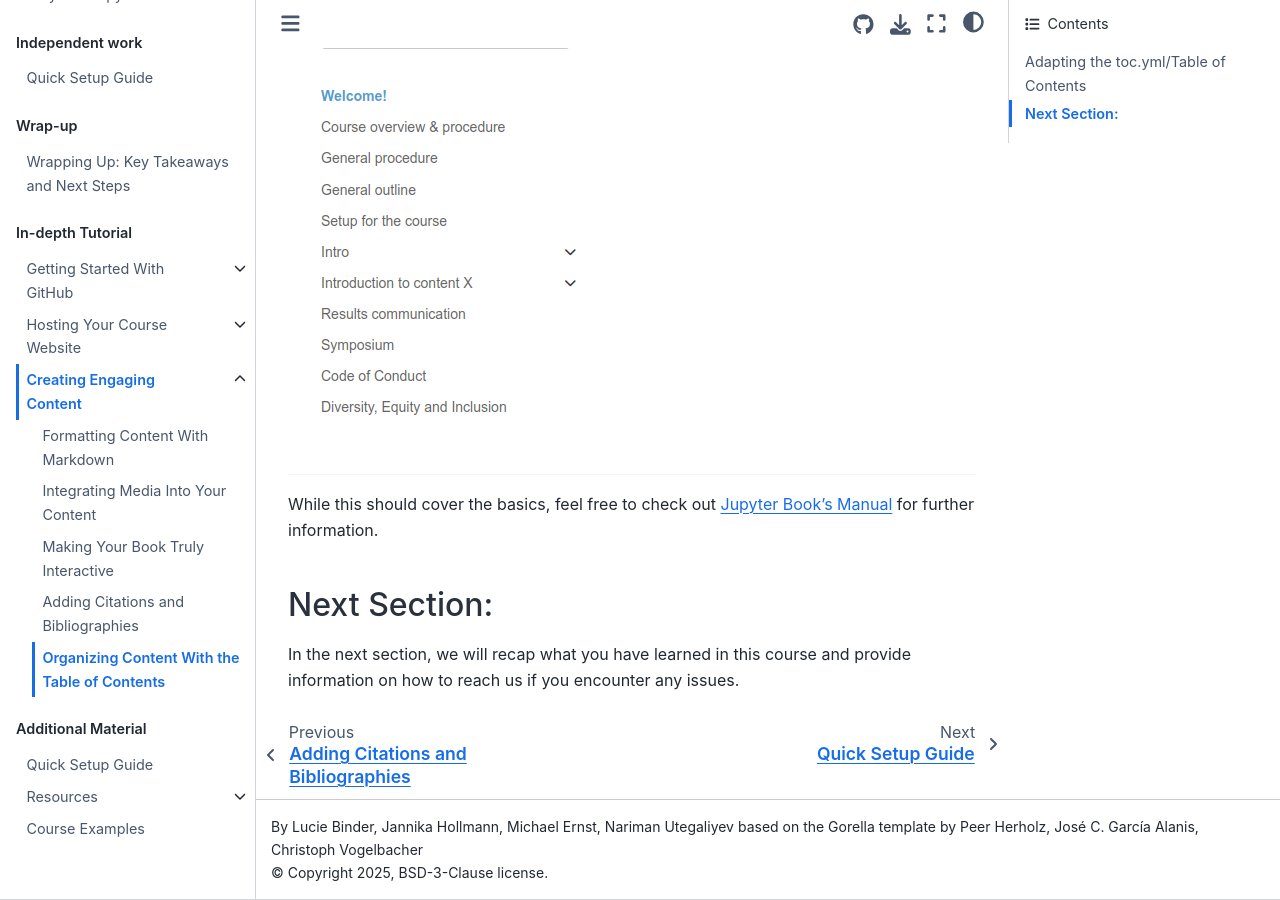
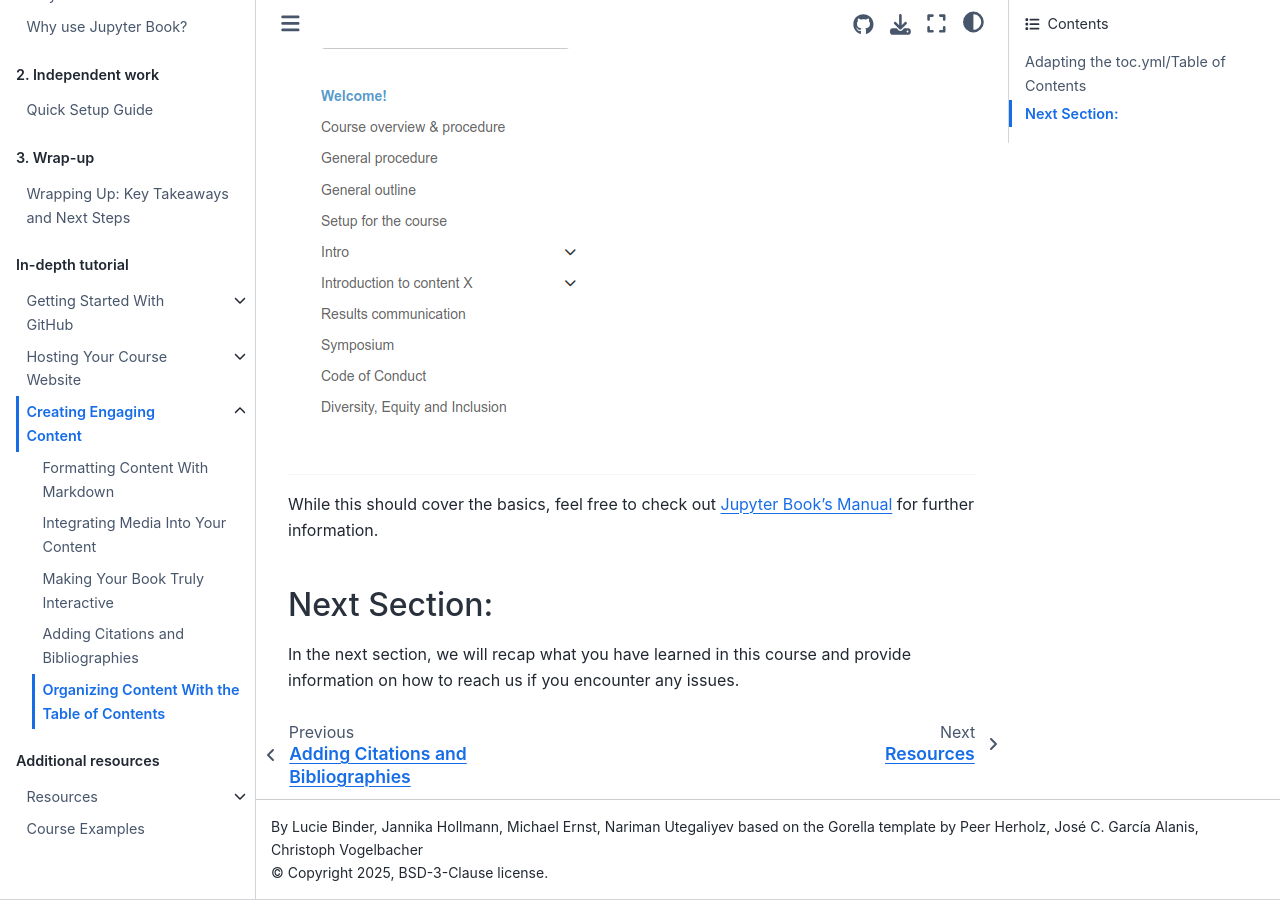
Before and after one commit to luciebinder/ws-openness-2025, a Jupyter Book: the page built from content/3_create/setup-files.md, in a window 1280 px wide and 900 px high, scrolled down 2794 px. Built offline with Jupyter Book 1.0.4 settings and Sphinx 7.4.7 and the Sphinx Book theme 1.1.4, drawn with Linux system fonts in a browser that asks for light colours; pages that are not in the unit, such as notebooks, are missing from menus.

Commit message:
Update _toc.yml

```diff
--- a/_toc.yml
+++ b/_toc.yml
@@ -4,21 +4,21 @@
 format: jb-book
 root: general-information/index
 parts:
-- caption: Preparation
+- caption: 0. Preparation
   chapters:
   - file: content/account
-- caption: Group session
+- caption: 1. Group session
   chapters:
   - file: general-information/why_oer
   - file: general-information/why_jb
-- caption: Independent work
+- caption: 2. Independent work
   chapters:
   - file: general-information/assignment
   - file: content/4_additional/quick_tutorial_ws
-- caption: Wrap-up
+- caption: 3. Wrap-up
   chapters:
   - file: general-information/wrap-up
-- caption: In-depth Tutorial
+- caption: In-depth tutorial
   chapters:
   - file: content/1_github/intro
     sections:
@@ -35,15 +35,8 @@
     - file: content/3_create/interactive2
     - file: content/3_create/citations
     - file: content/3_create/setup-files
-- caption: Additional Material
+- caption: Additional resources
   chapters:
-  - file: content/4_additional/quick_tutorial
-  - file: content/4_additional/git/intro
-    sections:
-    - file: content/4_additional/git/install
-    - file: content/4_additional/git/version_control
-    - file: content/4_additional/git/use
-  - file: content/4_additional/jupyter_notebook
   - file: resources/info
     sections:
     - file: resources/CoC
```
